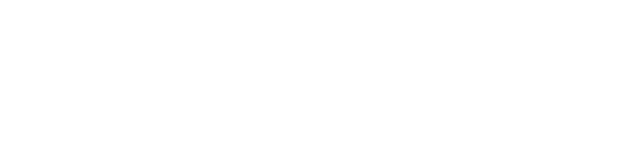
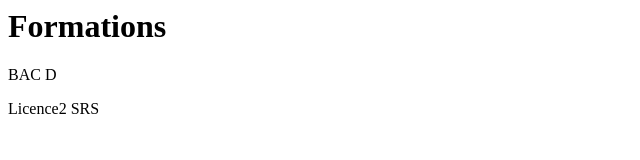
Before and after one commit to EspoirMorel/git-mon-cv, a plain HTML site: page index.html in a window 1280 px wide. Shown: the whole page, without its empty margins (0-640 px from the left). Drawn offline with Linux system fonts and the light colour scheme.

Commit message:
mise en place de la section formations

```diff
--- a/index.html
+++ b/index.html
@@ -7,6 +7,12 @@
     <link rel="stylesheet" href="style.css">
 </head>
 <body>
+    <div>
+        <h1>Formations</h1>
 
+        <p>BAC D</p>
+        <p>Licence2 SRS</p>
+
+    </div>
 </body>
 </html>
```
